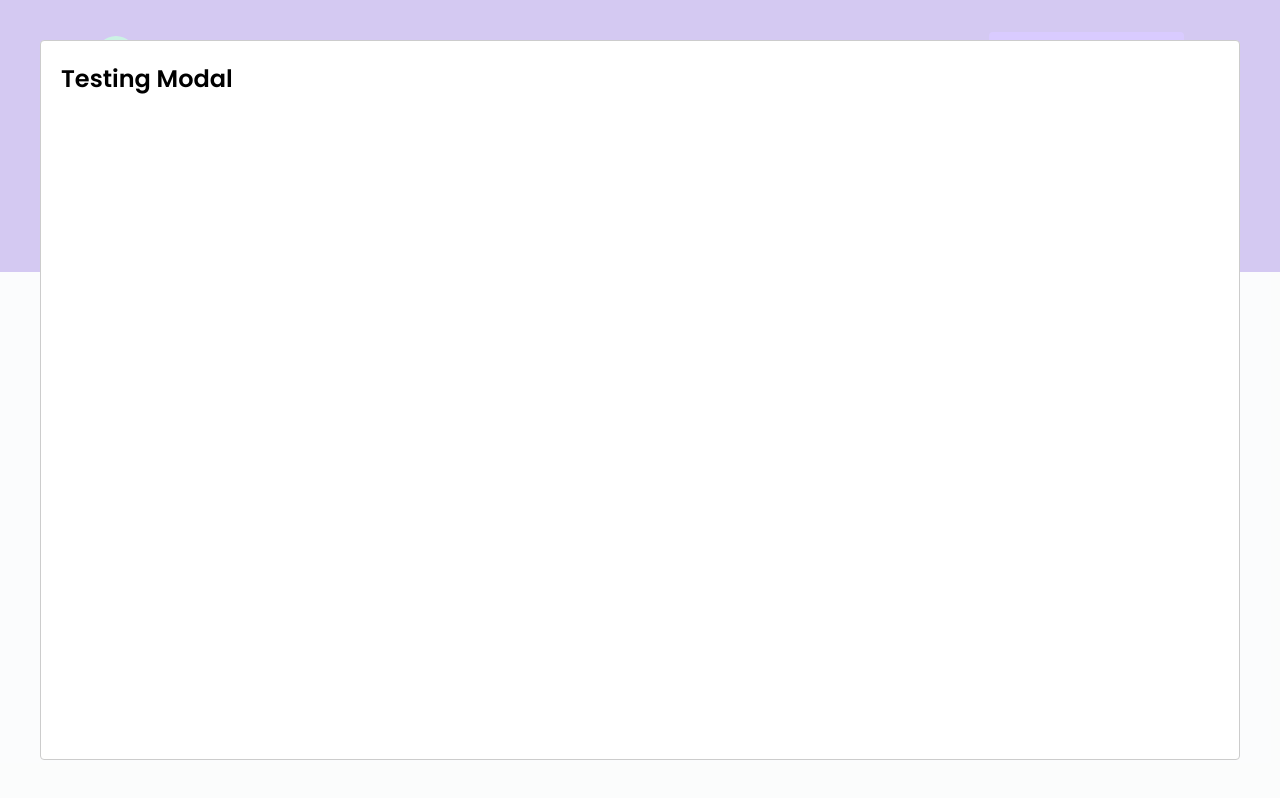
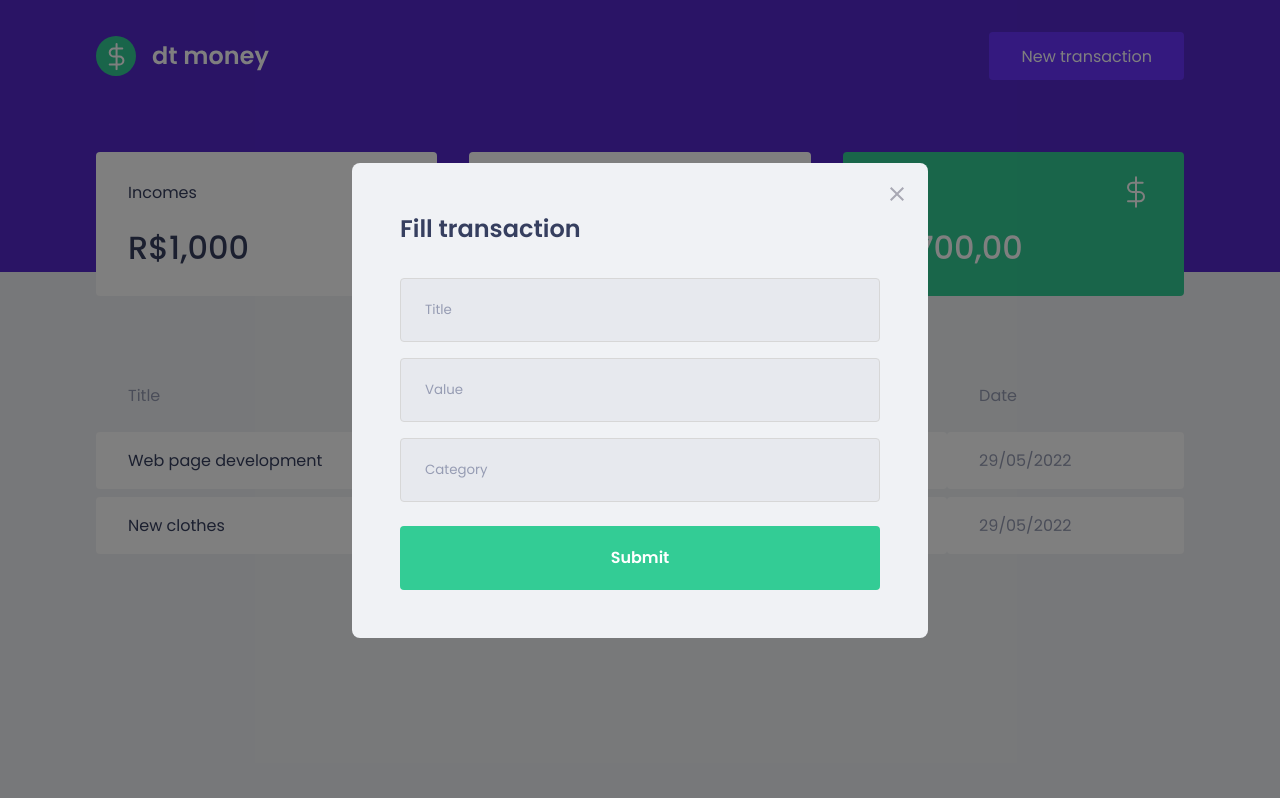
Before and after one commit to liara987/dt-money, a React (Create React App) app in the folder dtmoney/: page / in a window 1280 px wide. Both pictures are taken after a click on the button "New transaction". Built offline with nearby package versions, Linux system fonts and the light colour scheme; no server answers; what miragejs would draw is missing.

Commit message:
fix: Adding styles to modal

```diff
--- a/dtmoney/src/components/NewTransactionModal/index.tsx
+++ b/dtmoney/src/components/NewTransactionModal/index.tsx
@@ -1,18 +1,33 @@
 import Modal from "react-modal";
+import { Container } from "./styles";
+import closeImage from '../../assets/close.svg'
 
 Modal.setAppElement("#root");
 interface NewTransactionModalProps {
-    isOpen: boolean,
-    onRequestClose: () => void
+  isOpen: boolean;
+  onRequestClose: () => void;
 }
-export function NewTransactionModal({isOpen, onRequestClose}: NewTransactionModalProps) {
-
+export function NewTransactionModal({
+  isOpen,
+  onRequestClose,
+}: NewTransactionModalProps) {
   return (
     <Modal
       isOpen={isOpen}
       onRequestClose={onRequestClose}
+      overlayClassName={"react-modal-overlay"}
+      className="react-modal-content"
     >
-      <h2>Testing Modal</h2>
+      <button type="button" onClick={onRequestClose} className="react-modal-close">
+        <img src={closeImage} alt="X to close" />
+      </button>
+      <Container>
+        <h2>Fill transaction</h2>
+        <input type="text" placeholder="Title" />
+        <input type="number" placeholder="Value" />
+        <input type="text" placeholder="Category" />
+        <button type="submit">Submit</button>
+      </Container>
     </Modal>
   );
 }
--- a/dtmoney/src/components/NewTransactionModal/styles.ts
+++ b/dtmoney/src/components/NewTransactionModal/styles.ts
@@ -1,3 +1,44 @@
 import styled from "styled-components"
-export const Container = styled.div`
+export const Container = styled.form`
+    h2{
+        color: var(--text-title);
+        font-size: 1.5rem;
+        margin-bottom: 2rem;
+    }
+
+    input{
+        width: 100%;
+        padding: 0 1.5rem;
+        height: 4rem;
+        border-radius: 0.25rem;
+        border:  1px solid var(--inputBorder);
+        background: var(--inputBackground);
+
+        &::placeholder {
+            color: var(--text-body);
+        }
+
+        & + input {
+            margin-top: 1rem;
+        }
+    }
+
+    button[type="submit"]{
+        width: 100%;
+        padding: 0 1.5rem;
+        height: 4rem;
+        background: var(--green);
+        color: #fff;
+        border-radius: 0.25rem;
+        border: 0;
+        font-size: 1rem;
+        font-weight: 600;
+        margin-top: 1.5rem;
+
+        transform: filter 0.2s;
+
+        &:hover{
+            filter: brightness(0.9);
+        }
+    }
 `
--- a/dtmoney/src/styles/global.ts
+++ b/dtmoney/src/styles/global.ts
@@ -14,6 +14,8 @@ export const GlobalStyle = createGlobalStyle`
         --text-title: #363f5f;
         --text-body: #969cb3;
         --shape: #ffffff;
+        --inputBackground: #e7e9ee;
+        --inputBorder: #d7d7d7;
     }
 
     * {
@@ -54,4 +56,35 @@ export const GlobalStyle = createGlobalStyle`
         opacity: 0.6;
         cursor: not-allowed;
     }
+
+    .react-modal-overlay {
+        background-color: rgba(0, 0, 0, 0.5);
+        position: fixed;
+        inset: 0;
+        display: flex;
+        justify-content: center;
+        align-items: center;
+    }
+
+    .react-modal-content{
+        width: 100%;
+        max-width: 576px;
+        background: var(--background);
+        padding: 3rem; //48px
+        position: relative;
+        border-radius: 0.5rem;
+    }
+
+    .react-modal-close{
+        position: absolute;
+        right: 1.5rem;
+        top: 1.5rem;
+        border: 0;
+        background: transparent;
+        transition: filter 0.2s;
+
+        &:hover{
+            filter: brightness(0.8);
+        }
+    }
 `
```
